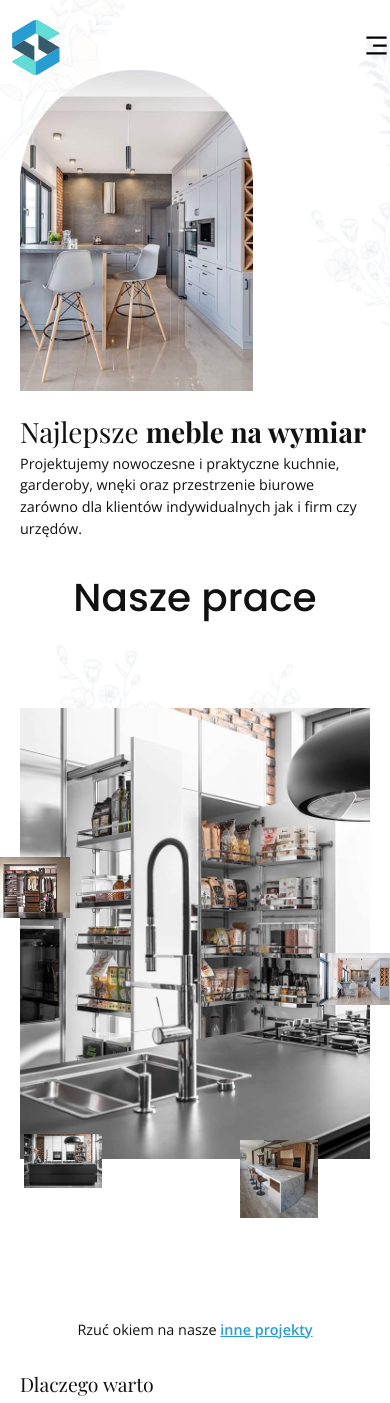
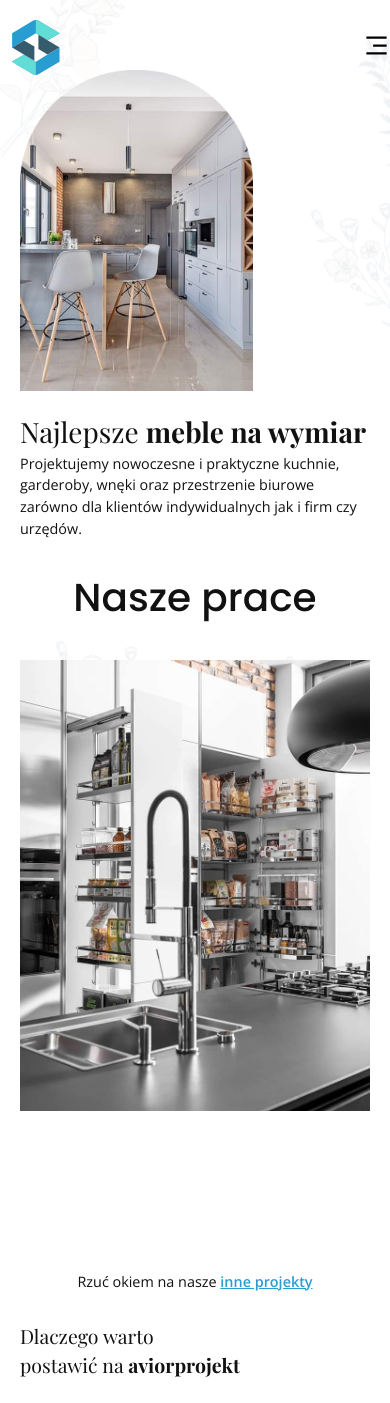
Before and after one commit to dencs08/aviorprojekt.pl, a React (Create React App) app: page / in a window 390 px wide. Shown: the top 1403 px of the page. Built offline with nearby package versions, Linux system fonts and the light colour scheme.

Commit message:
update: ourWorks.jsx responsivness

```diff
--- a/src/containers/our_works/OurWorks.jsx
+++ b/src/containers/our_works/OurWorks.jsx
@@ -30,7 +30,9 @@ const OurWorks = () => {
           <img src={flower3} className="opacity-10 rotate-[-30deg]" alt="" />
         </div>
 
-        <h3 className="font-sans mb-20">Nasze prace</h3>
+        <h3 className="font-sans mb-8 md:mb-12 lg:mb-16 xl:mb-20">
+          Nasze prace
+        </h3>
         <div>
           <div className="">
             <img className="mx-auto" src={center} alt="" />
@@ -40,7 +42,7 @@ const OurWorks = () => {
             data-scroll-speed="3"
             data-scroll-direction="horizontal"
             data-scroll-delay="0.1"
-            className="absolute top-96 left-80 w-1/5"
+            className="absolute top-96 left-10 sm:left-16 md:left-32 lg:left-52 xl:left-80 w-1/5 hidden lg:block"
           >
             <img src={topLeft} alt="" />
           </div>
@@ -49,7 +51,7 @@ const OurWorks = () => {
             data-scroll-speed="-3.25"
             data-scroll-direction="horizontal"
             data-scroll-delay="0.1"
-            className="absolute top-72 right-80 w-1/5"
+            className="absolute top-72 right-10 sm:right-16 md:right-32 lg:right-52 xl:right-80 w-1/5 hidden lg:block"
           >
             <img src={topRight} alt="" />
           </div>
@@ -58,7 +60,7 @@ const OurWorks = () => {
             data-scroll-speed="2"
             data-scroll-direction="horizontal"
             data-scroll-delay="0.1"
-            className="absolute bottom-[-10%] left-60 w-1/5"
+            className="absolute bottom-[-10%] left-10 sm:left-16 md:left-32 lg:left-60 w-1/5 hidden lg:block"
           >
             <img src={bottomLeft} alt="" />
           </div>
@@ -67,7 +69,7 @@ const OurWorks = () => {
             data-scroll-speed="-1"
             data-scroll-direction="horizontal"
             data-scroll-delay="0.1"
-            className="absolute bottom-[-5%] right-72 w-1/5"
+            className="absolute bottom-[-5%] right-10 sm:right-16 md:right-40 lg:right-72 w-1/5 hidden lg:block"
           >
             <img src={bottomRight} alt="" />
           </div>
```
